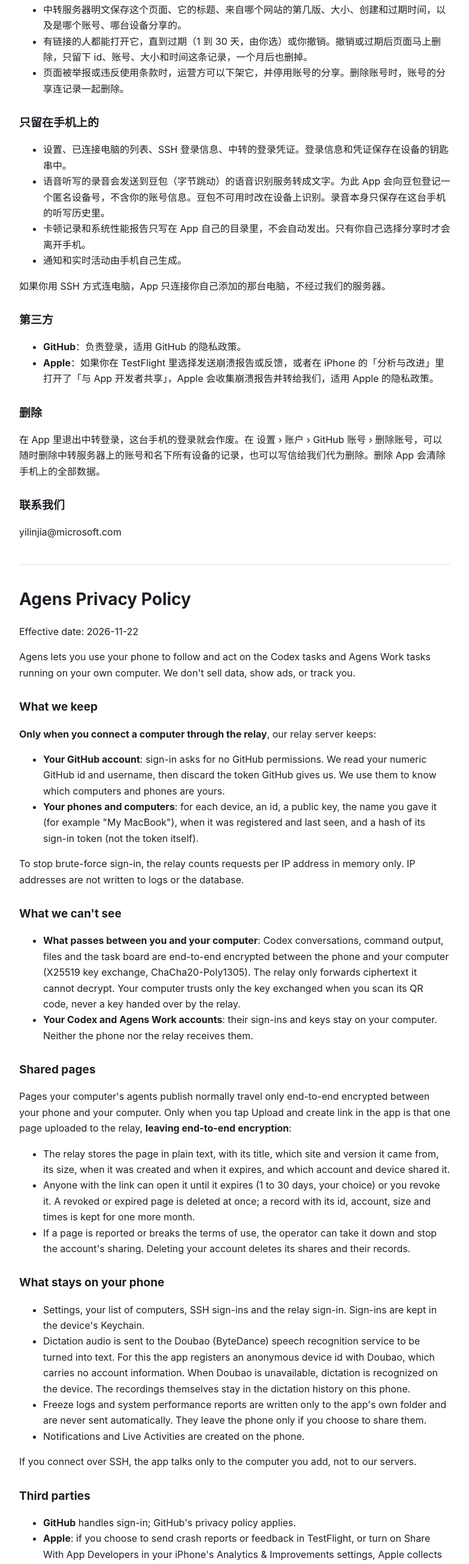
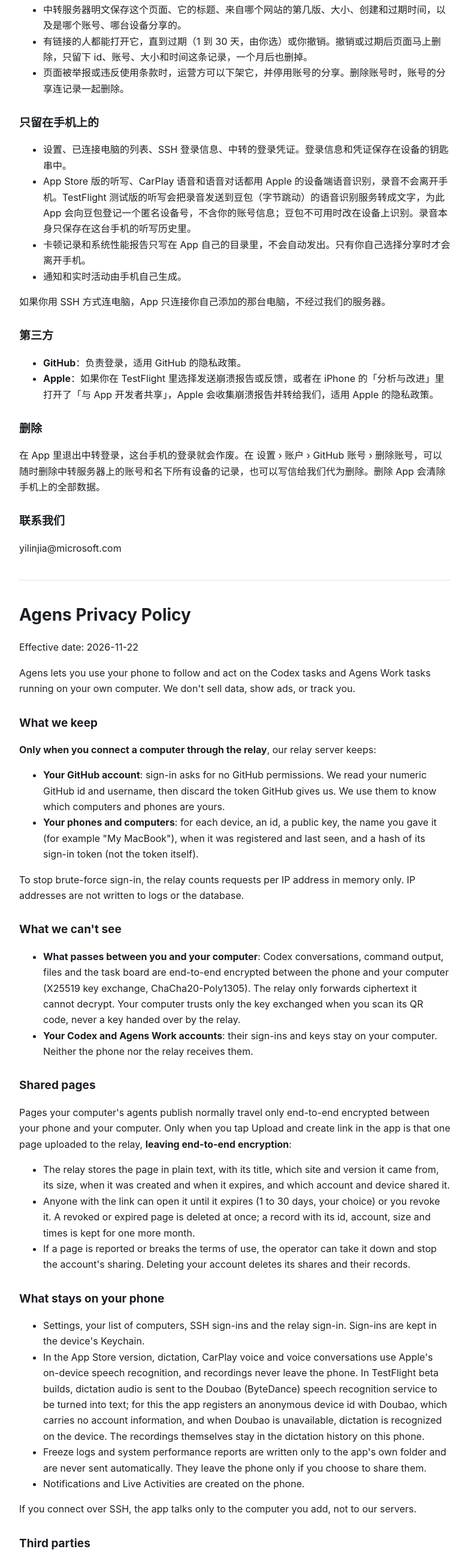
Before and after one commit to tic-top/agens-site, a plain HTML site: page privacy.html in a window 1280 px wide. Shown: the part 814-3422 px from the top of the page at 60% size, without its empty margins (248-1031 px from the left). Drawn offline with Linux system fonts and the light colour scheme.

Commit message:
Privacy: the App Store version dictates on device
Co-Authored-By: Claude Opus 5.5 <noreply@anthropic.com>

```diff
--- a/privacy.html
+++ b/privacy.html
@@ -40,7 +40,7 @@ hr{border:0;border-top:1px solid #dfe3e8;margin:40px 0}
 <h2>只留在手机上的</h2>
 <ul>
 <li>设置、已连接电脑的列表、SSH 登录信息、中转的登录凭证。登录信息和凭证保存在设备的钥匙串中。</li>
-<li>语音听写的录音会发送到豆包（字节跳动）的语音识别服务转成文字。为此 App 会向豆包登记一个匿名设备号，不含你的账号信息。豆包不可用时改在设备上识别。录音本身只保存在这台手机的听写历史里。</li>
+<li>App Store 版的听写、CarPlay 语音和语音对话都用 Apple 的设备端语音识别，录音不会离开手机。TestFlight 测试版的听写会把录音发送到豆包（字节跳动）的语音识别服务转成文字，为此 App 会向豆包登记一个匿名设备号，不含你的账号信息；豆包不可用时改在设备上识别。录音本身只保存在这台手机的听写历史里。</li>
 <li>卡顿记录和系统性能报告只写在 App 自己的目录里，不会自动发出。只有你自己选择分享时才会离开手机。</li>
 <li>通知和实时活动由手机自己生成。</li>
 </ul>
@@ -81,7 +81,7 @@ hr{border:0;border-top:1px solid #dfe3e8;margin:40px 0}
 <h2>What stays on your phone</h2>
 <ul>
 <li>Settings, your list of computers, SSH sign-ins and the relay sign-in. Sign-ins are kept in the device's Keychain.</li>
-<li>Dictation audio is sent to the Doubao (ByteDance) speech recognition service to be turned into text. For this the app registers an anonymous device id with Doubao, which carries no account information. When Doubao is unavailable, dictation is recognized on the device. The recordings themselves stay in the dictation history on this phone.</li>
+<li>In the App Store version, dictation, CarPlay voice and voice conversations use Apple's on-device speech recognition, and recordings never leave the phone. In TestFlight beta builds, dictation audio is sent to the Doubao (ByteDance) speech recognition service to be turned into text; for this the app registers an anonymous device id with Doubao, which carries no account information, and when Doubao is unavailable, dictation is recognized on the device. The recordings themselves stay in the dictation history on this phone.</li>
 <li>Freeze logs and system performance reports are written only to the app's own folder and are never sent automatically. They leave the phone only if you choose to share them.</li>
 <li>Notifications and Live Activities are created on the phone.</li>
 </ul>
```
